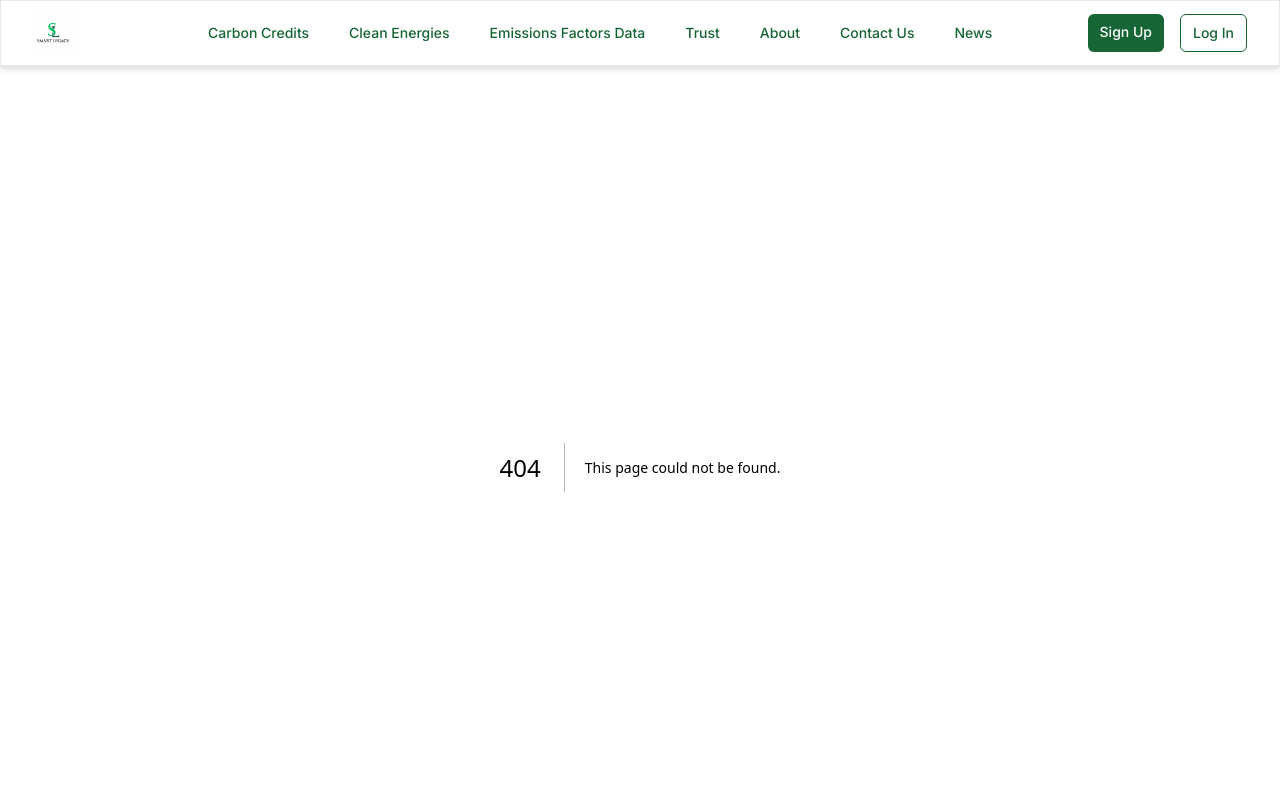
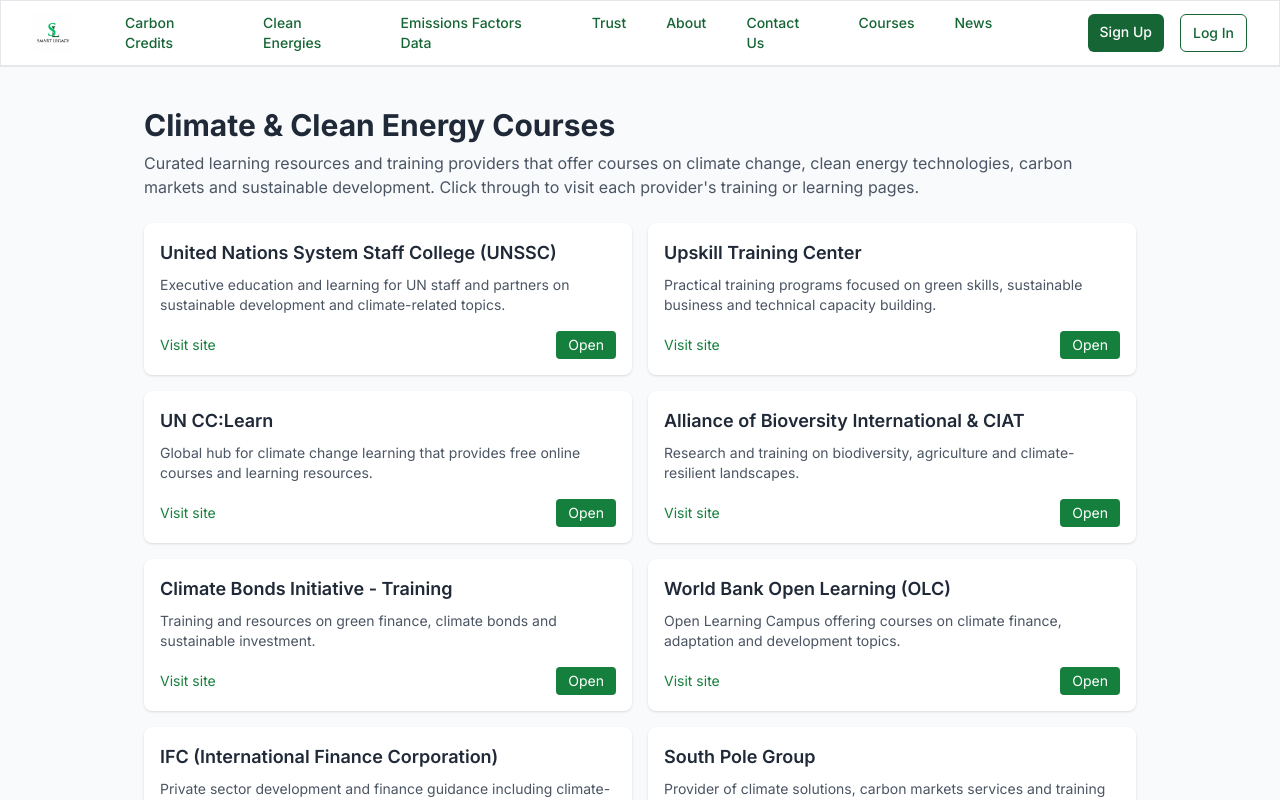
Before and after one commit to Smart-Legacy/carbon-credit-market-place-frontend, a Next.js app: page /courses in a window 1280 px wide. Before the commit this address had no page. Shown: the top 800 px of the page. Built offline with nearby package versions, Linux system fonts and the light colour scheme.

Commit message:
integrate courses page

```diff
--- /dev/null
+++ b/app/courses/page.js
@@ -0,0 +1,130 @@
+"use client";
+
+import Link from "next/link";
+
+const courseSites = [
+  {
+    id: "unssc",
+    name: "United Nations System Staff College (UNSSC)",
+    url: "https://www.unssc.org/",
+    description:
+      "Executive education and learning for UN staff and partners on sustainable development and climate-related topics.",
+  },
+  {
+    id: "upskill",
+    name: "Upskill Training Center",
+    url: "https://upskillcenter.org/",
+    description:
+      "Practical training programs focused on green skills, sustainable business and technical capacity building.",
+  },
+  {
+    id: "uncclearn",
+    name: "UN CC:Learn",
+    url: "https://unccelearn.org/",
+    description:
+      "Global hub for climate change learning that provides free online courses and learning resources.",
+  },
+  {
+    id: "bioversity",
+    name: "Alliance of Bioversity International & CIAT",
+    url: "https://www.bioversityinternational.org/",
+    description:
+      "Research and training on biodiversity, agriculture and climate-resilient landscapes.",
+  },
+  {
+    id: "climatebonds",
+    name: "Climate Bonds Initiative - Training",
+    url: "https://www.climatebonds.net/training",
+    description:
+      "Training and resources on green finance, climate bonds and sustainable investment.",
+  },
+  {
+    id: "worldbank-olc",
+    name: "World Bank Open Learning (OLC)",
+    url: "https://olc.worldbank.org/",
+    description:
+      "Open Learning Campus offering courses on climate finance, adaptation and development topics.",
+  },
+  {
+    id: "ifc",
+    name: "IFC (International Finance Corporation)",
+    url: "https://www.ifc.org/",
+    description:
+      "Private sector development and finance guidance including climate-smart investment and advisory services.",
+  },
+  {
+    id: "southpole",
+    name: "South Pole Group",
+    url: "https://www.southpole.com/",
+    description:
+      "Provider of climate solutions, carbon markets services and training on mitigation projects.",
+  },
+  {
+    id: "verra",
+    name: "Verra - Training",
+    url: "https://verra.org/training/",
+    description:
+      "Courses and resources on carbon standards, certification and project development.",
+  },
+  {
+    id: "giz",
+    name: "GIZ",
+    url: "https://www.giz.de/en/html/index.html",
+    description:
+      "International cooperation agency offering training and programs on energy, climate and sustainable development.",
+  },
+];
+
+export default function CoursesPage() {
+  return (
+    <main className="min-h-screen bg-slate-50 py-10">
+      <div className="max-w-5xl mx-auto px-4">
+        <header className="mb-6">
+          <h1 className="text-3xl font-bold text-gray-800">
+            Climate & Clean Energy Courses
+          </h1>
+          <p className="mt-2 text-gray-600">
+            Curated learning resources and training providers that offer courses
+            on climate change, clean energy technologies, carbon markets and
+            sustainable development. Click through to visit each provider's
+            training or learning pages.
+          </p>
+        </header>
+
+        <section className="grid sm:grid-cols-2 gap-4">
+          {courseSites.map((site) => (
+            <article
+              key={site.id}
+              className="bg-white rounded-lg shadow p-4 flex flex-col"
+            >
+              <div className="flex-1">
+                <h2 className="text-lg font-semibold text-gray-800">
+                  {site.name}
+                </h2>
+                <p className="text-sm text-gray-600 mt-2">{site.description}</p>
+              </div>
+              <div className="mt-4 flex items-center justify-between">
+                <a
+                  href={site.url}
+                  target="_blank"
+                  rel="noopener noreferrer"
+                  className="text-sm text-green-700 hover:underline"
+                >
+                  Visit site
+                </a>
+                <a
+                  href={site.url}
+                  target="_blank"
+                  rel="noopener noreferrer"
+                  className="bg-green-700 text-white px-3 py-1 rounded text-sm"
+                >
+                  Open
+                </a>
+              </div>
+            </article>
+          ))}
+        </section>
+      </div>
+    </main>
+  );
+}
--- a/components/Header/index.js
+++ b/components/Header/index.js
@@ -69,6 +69,12 @@
                   className="text-green-800 hover:text-green-600 px-3 py-2 rounded-md text-sm font-medium"
                 >
                   Contact Us
+                </Link>
+                <Link
+                  href="/courses"
+                  className="text-green-800 hover:text-green-600 px-3 py-2 rounded-md text-sm font-medium"
+                >
+                  Courses
                 </Link>
                 <Link
                   href="/news"
@@ -201,6 +207,13 @@
           </Link>
           <Link
             onClick={toggleMenu}
+            href="/courses"
+            className="text-green-800 hover:text-green-600 block px-3 py-2 rounded-md text-base font-medium"
+          >
+            Courses
+          </Link>
+          <Link
+            onClick={toggleMenu}
             href="/news"
             className="text-green-800 hover:text-green-600 block px-3 py-2 rounded-md text-base font-medium"
           >
```
